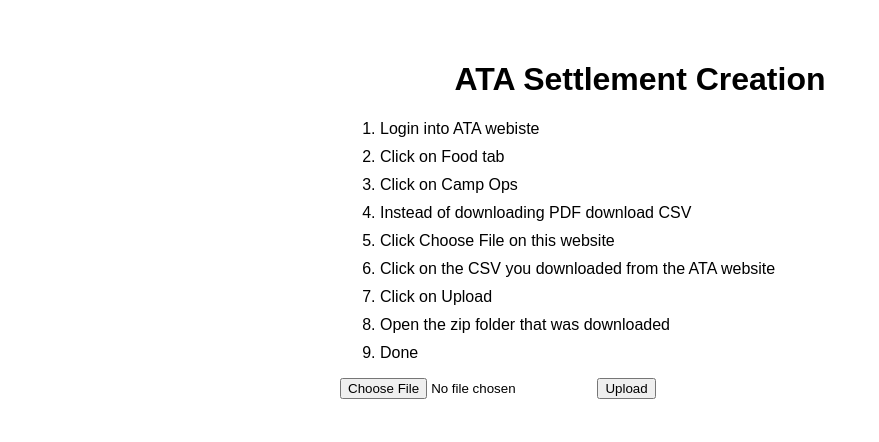
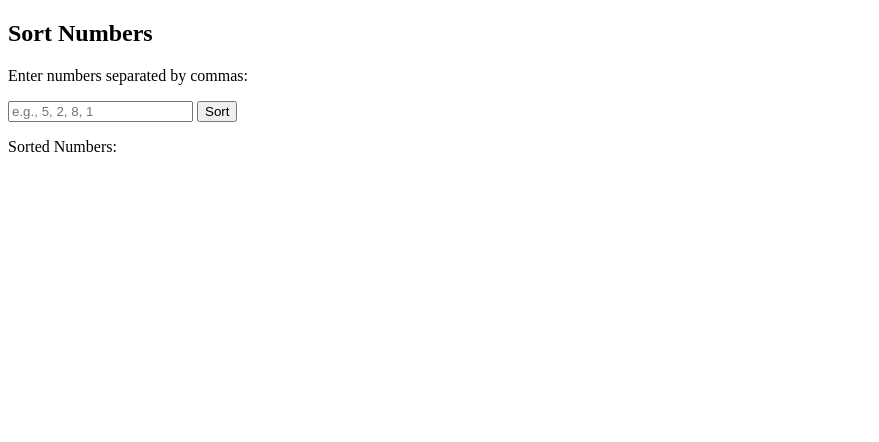
Before and after one commit to MallocTwo/malloctwo.github.io, a plain HTML site: page index.html in a window 1280 px wide. Shown: the whole page, without its empty margins (0-879 px from the left). Drawn offline with Linux system fonts and the light colour scheme.

Commit message:
Update index.html

```diff
--- a/index.html
+++ b/index.html
@@ -1,54 +1,36 @@
-<!doctype html>
-<html>
-    <head>
-        <title>Select and Print</title>
-        <style>
-            body {
-                margin: 0;
-                padding: 20px;
-                font-family: Arial, sans-serif;
-            }
-            h1 {
-                text-align: center;
-                color: black; /* Change text color to contrast with the background */
-            }
-            .container {
-                max-width: 600px;
-                margin: 0 auto;
-                background: rgba(
-                    255,
-                    255,
-                    255,
-                    0.8
-                ); /* Semi-transparent background for readability */
-                padding: 20px;
-                border-radius: 10px;
-            }
-            ol li {
-                margin-bottom: 10px;
-            }
-        </style>
-    </head>
-    <body>
-        <div class="container">
-            <h1>ATA Settlement Creation</h1>
-            <ol>
-                <li>
-                    Login into ATA webiste
-                </li>
-                <li>Click on Food tab</li>
-                <li>Click on Camp Ops</li>
-                <li>Instead of downloading PDF download CSV</li>
-                <li>Click Choose File on this website</li>
-                <li>Click on the CSV you downloaded from the ATA website</li>
-                <li>Click on Upload</li>
-                <li>Open the zip folder that was downloaded</li>
-                <li>Done</li>
-            </ol>
-            <form action="/upload" method="post" enctype="multipart/form-data">
-                <input type="file" name="file" />
-                <input type="submit" value="Upload" />
-            </form>
-        </div>
-    </body>
+<!DOCTYPE html>
+<html lang="en">
+<head>
+    <meta charset="UTF-8">
+    <meta name="viewport" content="width=device-width, initial-scale=1.0">
+    <title>Sort Numbers</title>
+    <script>
+        function sortNumbers() {
+            // Get input value and split into array
+            var input = document.getElementById('numbersInput').value;
+            var numbers = input.split(',');
+
+            // Convert string numbers to integers
+            numbers = numbers.map(function(num) {
+                return parseInt(num.trim(), 10);
+            });
+
+            // Sort numbers in ascending order
+            numbers.sort(function(a, b) {
+                return a - b;
+            });
+
+            // Display sorted numbers
+            document.getElementById('sortedNumbers').textContent = numbers.join(', ');
+        }
+    </script>
+</head>
+<body>
+    <h2>Sort Numbers</h2>
+    <p>Enter numbers separated by commas:</p>
+    <input type="text" id="numbersInput" placeholder="e.g., 5, 2, 8, 1">
+    <button onclick="sortNumbers()">Sort</button>
+    <p>Sorted Numbers:</p>
+    <p id="sortedNumbers"></p>
+</body>
 </html>
```
